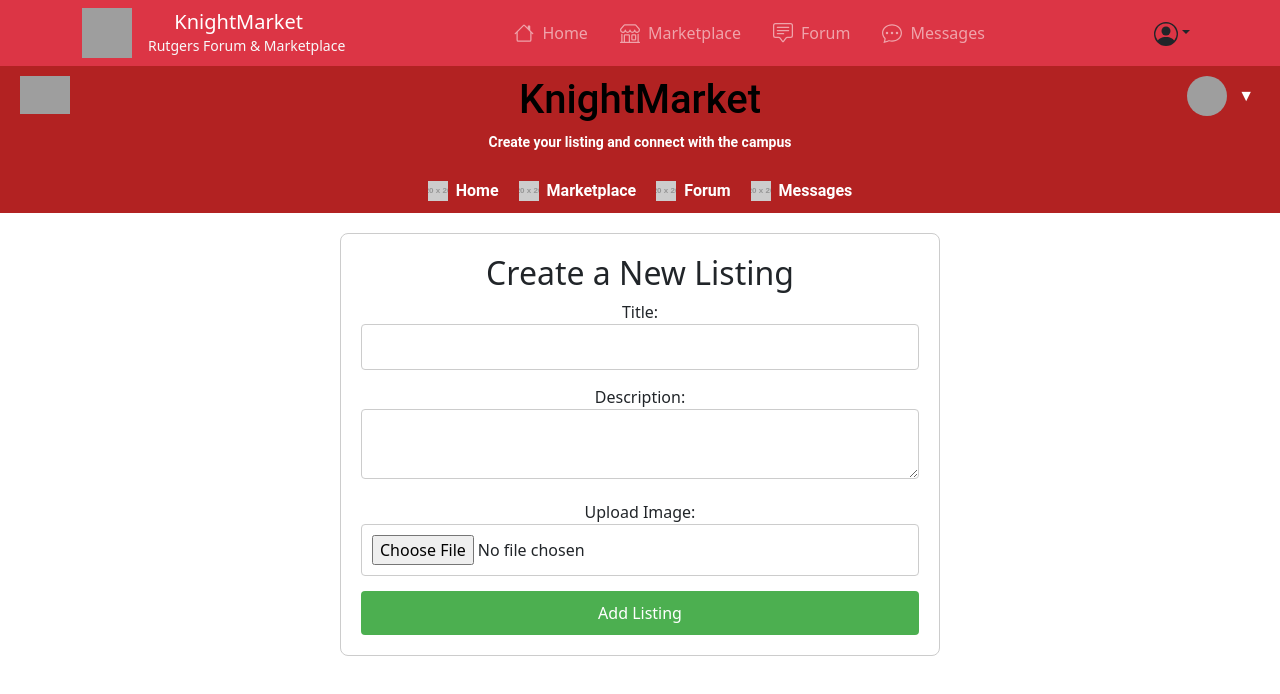
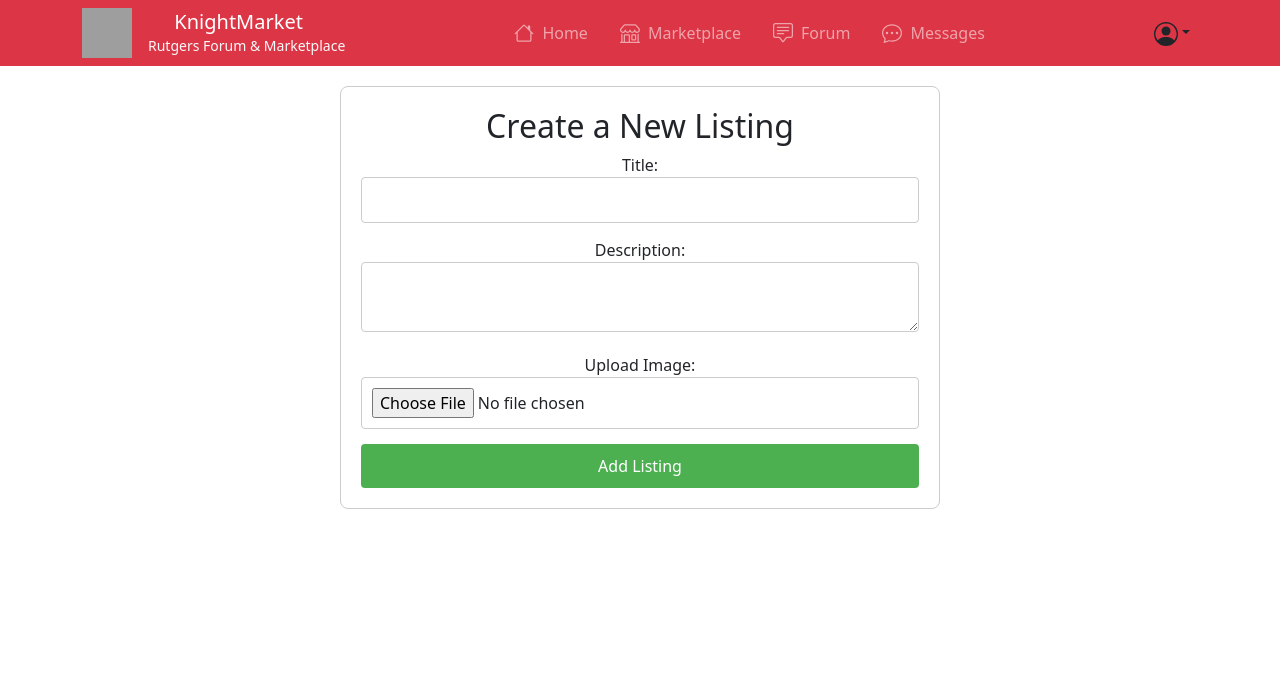
Before and after one commit to RUCooked/RUSocial, a React (Create React App) app in the folder knightmarket/: page /make-listing in a window 1280 px wide. Shown: the top 694 px of the page. Built offline with nearby package versions, Linux system fonts and the light colour scheme; grey boxes are pictures that could not be loaded.

Commit message:
Added browse files button
- browse files image button added to createPost
- deleted redundant navigation bar at the top of makeListing

```diff
--- a/knightmarket/src/pages/createPost.js
+++ b/knightmarket/src/pages/createPost.js
@@ -222,6 +222,8 @@
 
 function CreatePost({ addPost }) {
   const navigate = useNavigate();
+  const [image, setImage] = useState(null);
+
   const [formData, setFormData] = useState({
     title: '',
     content: ''
@@ -245,6 +247,10 @@
       ...prev,
       [name]: value
     }));
+  };
+
+  const handleImageChange = (e) => {
+    setImage(e.target.files[0]);
   };
 
   return (
@@ -278,6 +284,13 @@
               />
             </Form.Group>
 
+            <Form.Group className="mb-3">
+              <Form.Label>Upload Image:</Form.Label>
+              <div className="outline- btn d-flex gap-2 justify-content-start">
+                <Form.Control type="file" multiple/>
+              </div>
+            </Form.Group>
+
             <div className="d-flex gap-2 justify-content-end">
               <Button variant="secondary" onClick={() => navigate('/forum')}>
                 Cancel
--- a/knightmarket/src/pages/makeListing.js
+++ b/knightmarket/src/pages/makeListing.js
@@ -28,50 +28,6 @@
 
   return (
     <div>
-      <header style={styles.header}>
-        <div style={styles.logo}>
-          <img
-            src="https://a.espncdn.com/guid/3f06733d-8d8a-7044-6b24-e0ba817e25f0/logos/primary_logo_on_white_color.png" // Rutgers logo URL, adjust accordingly
-            alt="Rutgers Logo"
-            style={styles.rutgersLogo}
-          />
-        </div>
-        <div style={styles.brand}>
-          <h1>KnightMarket</h1>
-          <p style={styles.tagline}>Create your listing and connect with the campus</p>
-        </div>
-        <nav style={styles.nav}>
-          <Link to="/" style={styles.navLink}>
-            <img src="https://via.placeholder.com/20" alt="Home Icon" style={styles.icon} /> Home
-          </Link>
-          <Link to="/marketplace" style={styles.navLink}>
-            <img src="https://via.placeholder.com/20" alt="Marketplace Icon" style={styles.icon} /> Marketplace
-          </Link>
-          <Link to="/forum" style={styles.navLink}>
-            <img src="https://via.placeholder.com/20" alt="Forum Icon" style={styles.icon} /> Forum
-          </Link>
-          <Link to="/messages" style={styles.navLink}>
-            <img src="https://via.placeholder.com/20" alt="Messages Icon" style={styles.icon} /> Messages
-          </Link>
-        </nav>
-        <div style={styles.userProfile}>
-          <img
-            src="rusocial_frontend_reactjs/src/pages/user-profile.png" // Placeholder image, replace with actual user profile image
-            alt="User Profile"
-            style={styles.profilePic}
-          />
-          <button style={styles.dropdownButton} onClick={() => setDropdownOpen(!dropdownOpen)}>
-            ▼
-          </button>
-          {dropdownOpen && (
-            <div style={styles.dropdownContent}>
-              <Link to="/settings" style={styles.dropdownLink}>Settings</Link>
-              <Link to="/profile" style={styles.dropdownLink}>User Profile</Link>
-              <Link to="/logout" style={styles.dropdownLink}>Log Out</Link>
-            </div>
-          )}
-        </div>
-      </header>
       <main style={styles.mainContent}>
         <div style={styles.container}>
           <h2>Create a New Listing</h2>
```
